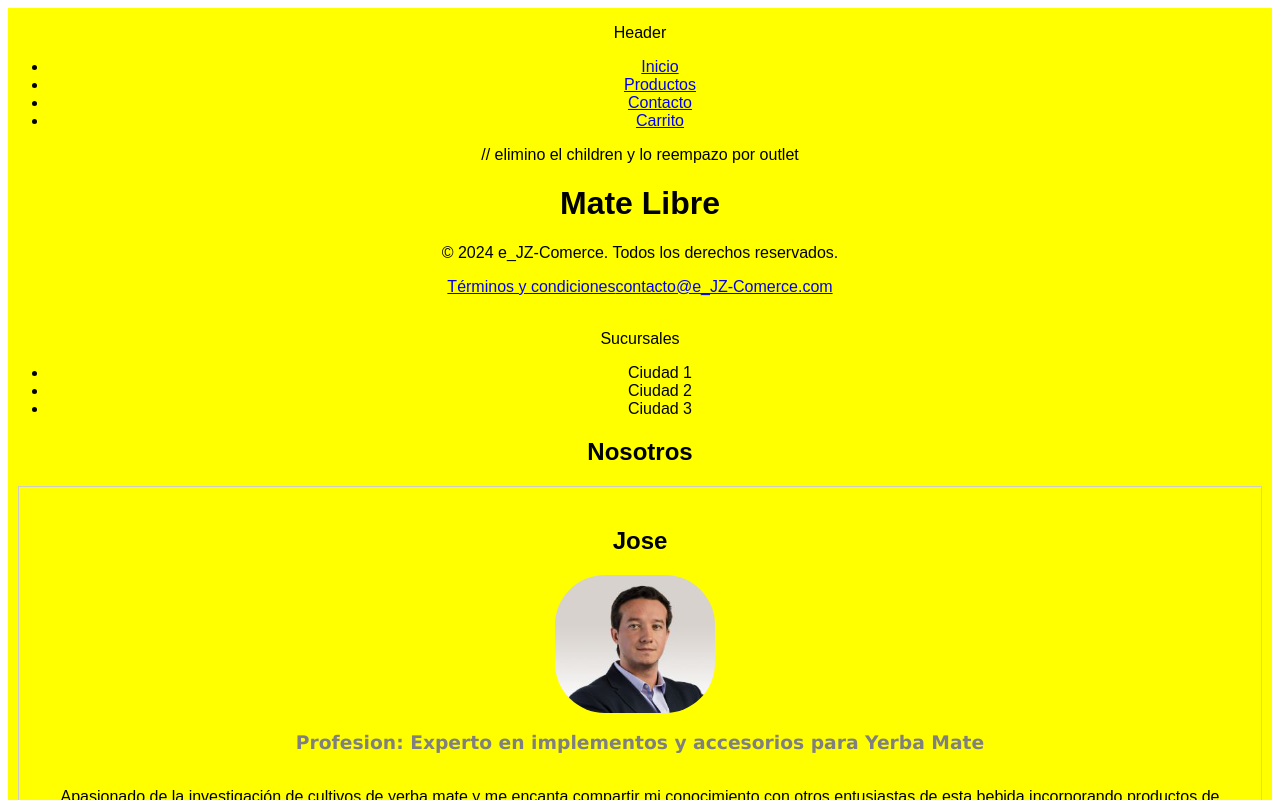
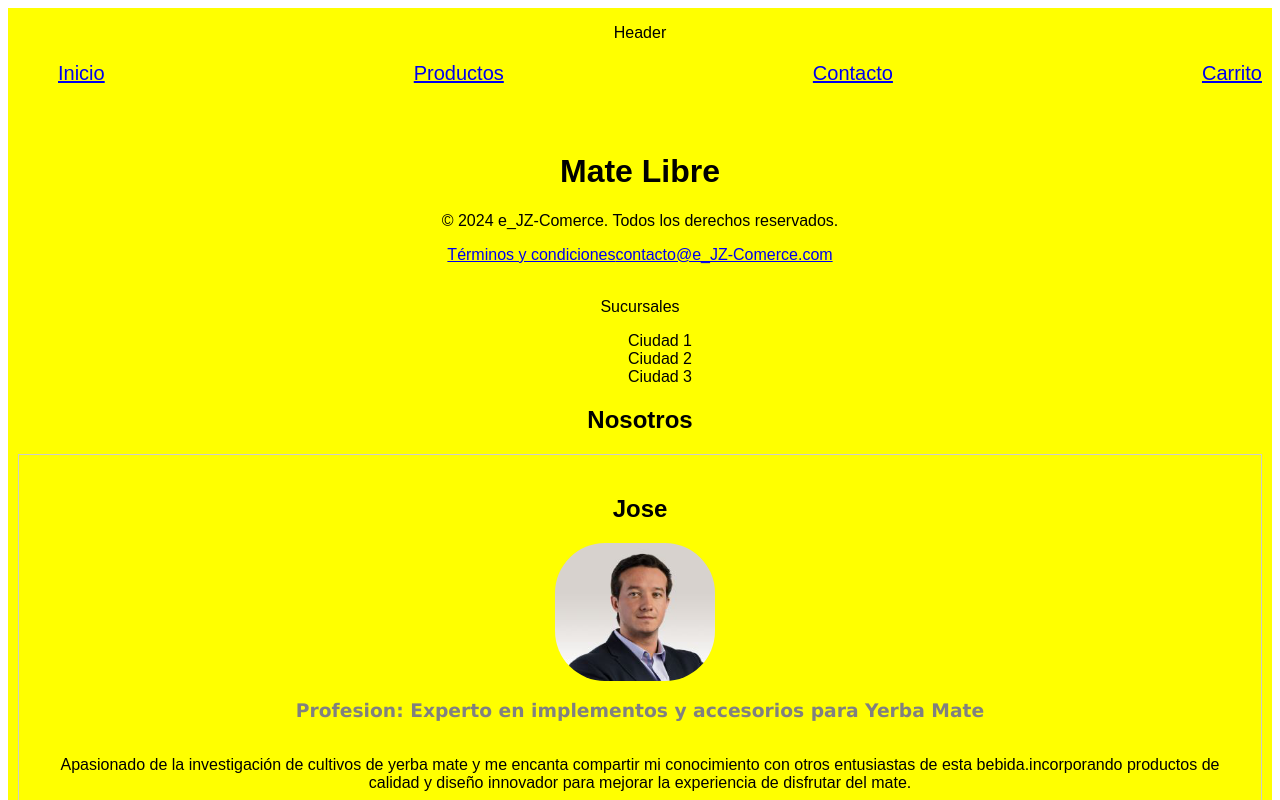
Before and after one commit to juanjmolina76/e_JZ-Comerce, a React (Vite) app in the folder e_JZ-Comerce/: page / in a window 1280 px wide. Shown: the top 800 px of the page. Built offline with nearby package versions, Linux system fonts and the light colour scheme.

Commit message:
estilo nav y links

```diff
--- a/e_JZ-Comerce/src/Components/Layouts/Header.jsx
+++ b/e_JZ-Comerce/src/Components/Layouts/Header.jsx
@@ -1,8 +1,9 @@
 import Nav from './Nav.jsx';
+import estilo from "./Header.module.css";
 
 const Header = () => {
   return (
-    <div>
+    <div className={estilo.headerContainer}>
         <p>Header</p>
         <Nav/>
     </div>
--- /dev/null
+++ b/e_JZ-Comerce/src/Components/Layouts/Header.module.css
@@ -0,0 +1,5 @@
+.headerContainer{
+    background-color: yellow;
+    position: sticky;
+    top: 0;
+}
--- a/e_JZ-Comerce/src/Components/Layouts/Layout.jsx
+++ b/e_JZ-Comerce/src/Components/Layouts/Layout.jsx
@@ -1,14 +1,14 @@
 import Header from "./Header";
 import Footer from "./Footer";
 import { Outlet } from "react-router-dom";
-
+//elimino el  children y lo reempazo por outlet
 const Layout = () => {
   return (
     <div >
         <Header/>
         <main>
 
-          // elimino el  children y lo reempazo por outlet
+
 
           <Outlet/>
 
--- a/e_JZ-Comerce/src/Components/Layouts/Links.jsx
+++ b/e_JZ-Comerce/src/Components/Layouts/Links.jsx
@@ -1,11 +1,11 @@
 import { Link } from "react-router-dom";
-
+import estilo from "./Nav.module.css";
 
 const Links = () => {
     return (
-        <div>
-            <ul>
-                <li><Link to="/">Inicio</Link></li>
+        <div  >
+            <ul >
+                <li ><Link to="/" className="outline" ClassName={estilo.navlink}>Inicio</Link></li>
                 <li><Link to="/productos">Productos</Link></li>
                 <li><Link to= "/contacto">Contacto</Link></li>
                 <li><Link to="/Carrito">Carrito</Link></li>
--- /dev/null
+++ b/e_JZ-Comerce/src/Components/Layouts/Nav.module.css
@@ -0,0 +1,21 @@
+nav {
+    height: 70px;
+    padding: 0 10px;
+    font-size: 20px;
+    font-weight: 500;
+}
+
+nav ul{
+    display: flex;
+    justify-content: space-between;
+    align-items: center;
+}
+
+li {
+    list-style-type: none;
+}
+
+.navLink:hover {
+
+    color: orange;
+}
```
Also changed, not shown: e_JZ-Comerce/src/Components/Layouts/Nav.jsx (+4 -3 lines).
